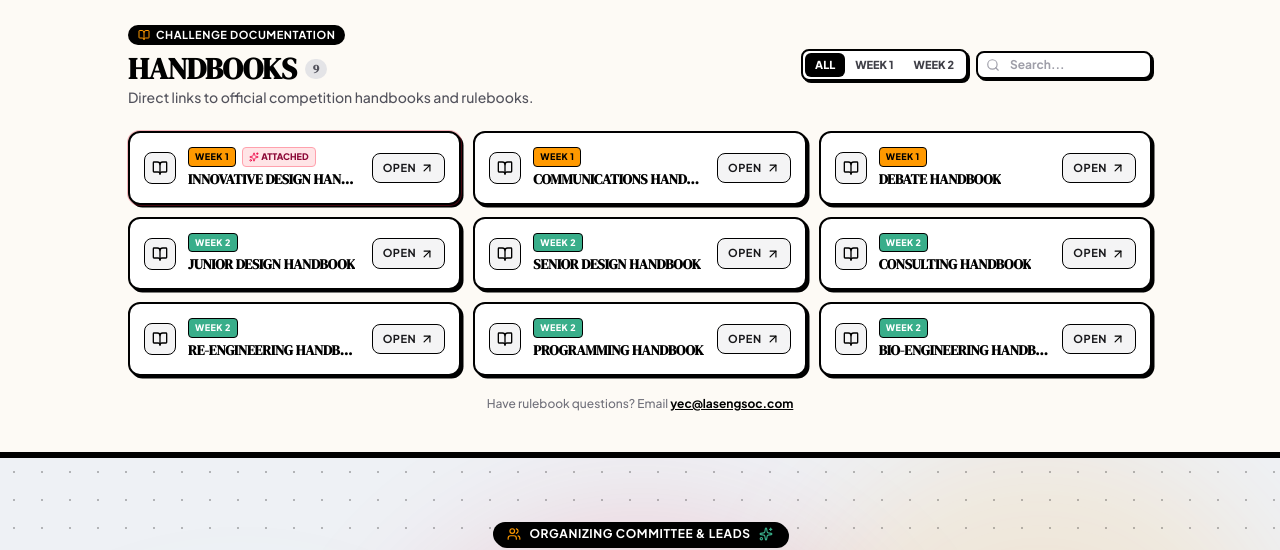
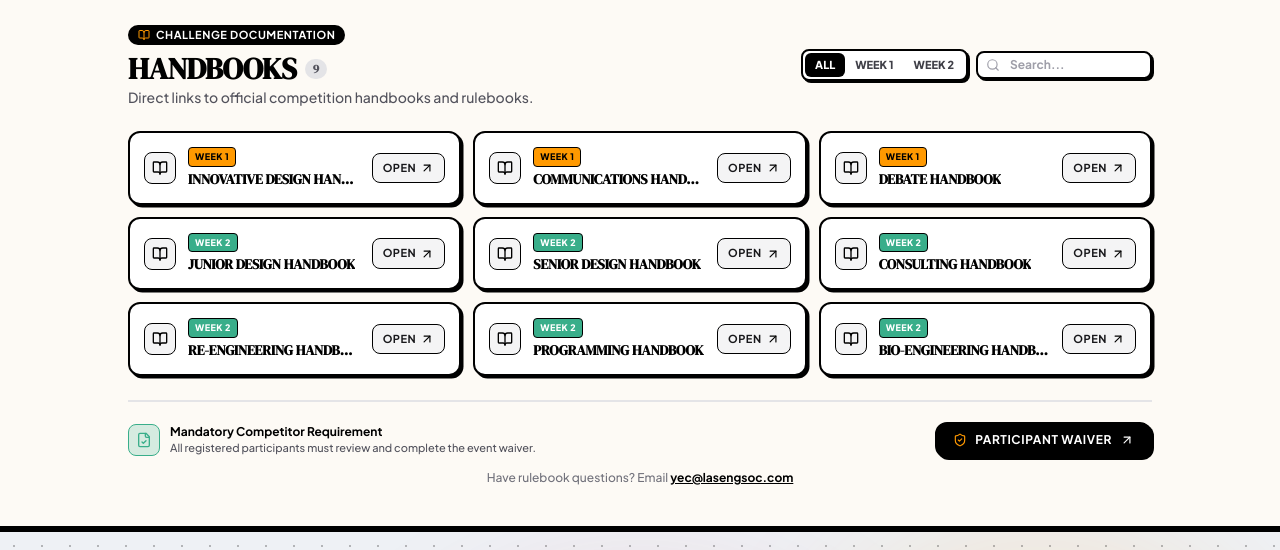
Before and after one commit to kaushikakolli-ux/yec-final, a React (Vite) app: page / in a window 1280 px wide. Shown: the part 3820-4370 px from the top of the page. Built offline with nearby package versions, Linux system fonts and the light colour scheme; a web font is replaced by a local one.

Commit message:
feat: add waiver modal component
Implement a waiver modal to standardize participant agreement protocols within the Handbooks section.

```diff
--- a/src/components/HandbooksSection.tsx
+++ b/src/components/HandbooksSection.tsx
@@ -3,11 +3,13 @@ import { HANDBOOKS_DATA, HandbookItem } from '../data/handbooksData';
 import {
   BookOpen,
   ArrowUpRight,
-  Sparkles,
-  Search
+  Search,
+  ShieldCheck,
+  FileCheck
 } from 'lucide-react';
 import { motion } from 'motion/react';
 import { playAudioBeep } from '../utils/confetti';
+import { WaiverModal } from './WaiverModal';
 
 interface HandbooksSectionProps {
   onSelectHandbook?: (handbook: HandbookItem) => void;
@@ -16,6 +18,7 @@ interface HandbooksSectionProps {
 export const HandbooksSection: React.FC<HandbooksSectionProps> = () => {
   const [selectedWeekFilter, setSelectedWeekFilter] = useState<'all' | 1 | 2>('all');
   const [searchQuery, setSearchQuery] = useState('');
+  const [isWaiverOpen, setIsWaiverOpen] = useState(false);
 
   const filteredHandbooks = HANDBOOKS_DATA.filter((item) => {
     const matchesWeek = selectedWeekFilter === 'all' || item.week === selectedWeekFilter;
@@ -109,11 +112,9 @@ export const HandbooksSection: React.FC<HandbooksSectionProps> = () => {
           </div>
         </div>
 
-        {/* Clean, Direct Handbook Links Grid */}
+        {/* Clean, Direct Handbook Links Grid (All uniformly styled) */}
         <div className="grid grid-cols-1 sm:grid-cols-2 lg:grid-cols-3 gap-3">
           {filteredHandbooks.map((item, index) => {
-            const isInnovative = item.challengeId === 'innovative-design';
-
             return (
               <motion.a
                 key={item.id}
@@ -126,9 +127,7 @@ export const HandbooksSection: React.FC<HandbooksSectionProps> = () => {
                 whileInView={{ opacity: 1, y: 0 }}
                 viewport={{ once: true }}
                 transition={{ duration: 0.25, delay: index * 0.02 }}
-                className={`group bg-white border-2 border-black rounded-xl p-3.5 shadow-[2.5px_2.5px_0px_0px_rgba(0,0,0,1)] hover:-translate-y-0.5 hover:shadow-[4px_4px_0px_0px_rgba(0,0,0,1)] hover:border-black transition-all flex items-center justify-between gap-3 text-left relative cursor-pointer active:translate-x-0.5 active:translate-y-0.5 ${
-                  isInnovative ? 'border-[#e31837] ring-1 ring-[#e31837]/30' : ''
-                }`}
+                className="group bg-white border-2 border-black rounded-xl p-3.5 shadow-[2.5px_2.5px_0px_0px_rgba(0,0,0,1)] hover:-translate-y-0.5 hover:shadow-[4px_4px_0px_0px_rgba(0,0,0,1)] hover:border-black transition-all flex items-center justify-between gap-3 text-left relative cursor-pointer active:translate-x-0.5 active:translate-y-0.5"
                 title={`Open ${item.title}`}
               >
                 <div className="flex items-center gap-3 min-w-0">
@@ -144,12 +143,6 @@ export const HandbooksSection: React.FC<HandbooksSectionProps> = () => {
                       >
                         Week {item.week}
                       </span>
-                      {isInnovative && (
-                        <span className="text-[9px] font-black uppercase px-1.5 py-0.5 rounded bg-rose-100 text-rose-900 border border-rose-300 flex items-center gap-0.5">
-                          <Sparkles className="w-2.5 h-2.5 text-rose-600" />
-                          Attached
-                        </span>
-                      )}
                     </div>
                     <h3 className="font-display text-sm font-black text-black uppercase tracking-tight group-hover:text-[#ff9900] transition-colors truncate">
                       {item.title}
@@ -168,8 +161,41 @@ export const HandbooksSection: React.FC<HandbooksSectionProps> = () => {
           })}
         </div>
 
-        {/* Minimal Footer helper */}
-        <div className="mt-5 text-center text-xs text-zinc-500 font-medium">
+        {/* Waiver Action Bar & Questions Helper */}
+        <div className="mt-6 pt-5 border-t-2 border-zinc-200 flex flex-col sm:flex-row items-center justify-between gap-4">
+          <div className="flex items-center gap-2.5 text-center sm:text-left">
+            <div className="w-8 h-8 rounded-lg bg-[#39ae8a]/20 border border-[#39ae8a] flex items-center justify-center shrink-0">
+              <FileCheck className="w-4 h-4 text-[#39ae8a]" />
+            </div>
+            <div>
+              <p className="text-xs font-bold text-black">
+                Mandatory Competitor Requirement
+              </p>
+              <p className="text-[11px] text-zinc-600 font-medium">
+                All registered participants must review and complete the event waiver.
+              </p>
+            </div>
+          </div>
+
+          <div className="flex flex-col sm:flex-row items-center gap-2.5 w-full sm:w-auto justify-end">
+            <button
+              type="button"
+              id="yec-participant-waiver-btn"
+              onClick={() => {
+                playAudioBeep(560, 'sine', 0.1);
+                setIsWaiverOpen(true);
+              }}
+              className="w-full sm:w-auto px-4 py-2 rounded-xl bg-black text-white hover:bg-[#ff9900] hover:text-black font-bold text-xs uppercase tracking-wider border-2 border-black transition-all flex items-center justify-center gap-2 shadow-[2px_2px_0px_0px_rgba(0,0,0,1)] hover:-translate-y-0.5 hover:shadow-[3px_3px_0px_0px_rgba(0,0,0,1)] active:translate-x-0.5 active:translate-y-0.5 cursor-pointer shrink-0"
+            >
+              <ShieldCheck className="w-3.5 h-3.5 text-[#ff9900]" />
+              <span>Participant Waiver</span>
+              <ArrowUpRight className="w-3.5 h-3.5" />
+            </button>
+          </div>
+        </div>
+
+        {/* Minimal Email link */}
+        <div className="mt-3 text-center text-xs text-zinc-500 font-medium">
           Have rulebook questions? Email{' '}
           <a
             href="mailto:yec@lasengsoc.com"
@@ -179,6 +205,12 @@ export const HandbooksSection: React.FC<HandbooksSectionProps> = () => {
           </a>
         </div>
       </div>
+
+      {/* Participant Waiver Modal */}
+      <WaiverModal
+        isOpen={isWaiverOpen}
+        onClose={() => setIsWaiverOpen(false)}
+      />
     </section>
   );
 };
--- /dev/null
+++ b/src/components/WaiverModal.tsx
@@ -0,0 +1,96 @@
+import React from 'react';
+import { X, ShieldCheck, Clock, Mail } from 'lucide-react';
+import { motion, AnimatePresence } from 'motion/react';
+import { playAudioBeep } from '../utils/confetti';
+
+interface WaiverModalProps {
+  isOpen: boolean;
+  onClose: () => void;
+}
+
+export const WaiverModal: React.FC<WaiverModalProps> = ({ isOpen, onClose }) => {
+  if (!isOpen) return null;
+
+  return (
+    <AnimatePresence>
+      <div
+        className="fixed inset-0 z-50 flex items-center justify-center p-4 bg-black/60 backdrop-blur-xs"
+        onClick={() => {
+          playAudioBeep(400, 'sine', 0.08);
+          onClose();
+        }}
+      >
+        <motion.div
+          initial={{ opacity: 0, scale: 0.95, y: 10 }}
+          animate={{ opacity: 1, scale: 1, y: 0 }}
+          exit={{ opacity: 0, scale: 0.95, y: 10 }}
+          transition={{ duration: 0.18 }}
+          onClick={(e) => e.stopPropagation()}
+          className="relative w-full max-w-md bg-white border-4 border-black rounded-2xl shadow-[8px_8px_0px_0px_rgba(0,0,0,1)] overflow-hidden text-center"
+        >
+          {/* Header Bar */}
+          <div className="p-4 bg-[#ff9900] border-b-4 border-black flex items-center justify-between">
+            <div className="flex items-center gap-2">
+              <ShieldCheck className="w-5 h-5 text-black" />
+              <span className="font-display text-sm font-black uppercase tracking-wider text-black">
+                Participant Waiver
+              </span>
+            </div>
+            <button
+              type="button"
+              onClick={() => {
+                playAudioBeep(400, 'sine', 0.08);
+                onClose();
+              }}
+              className="w-7 h-7 rounded-lg bg-white hover:bg-black hover:text-white text-black font-bold border-2 border-black flex items-center justify-center transition-colors shadow-[1.5px_1.5px_0px_0px_rgba(0,0,0,1)] cursor-pointer"
+              aria-label="Close"
+            >
+              <X className="w-4 h-4" />
+            </button>
+          </div>
+
+          {/* Body Content */}
+          <div className="p-6 sm:p-8 flex flex-col items-center justify-center space-y-4">
+            <div className="w-14 h-14 rounded-2xl bg-amber-100 border-2 border-black flex items-center justify-center shadow-[3px_3px_0px_0px_rgba(0,0,0,1)]">
+              <Clock className="w-7 h-7 text-[#ff9900]" />
+            </div>
+
+            <div>
+              <span className="inline-block px-3 py-1 rounded-full bg-zinc-100 border border-black text-xs font-black uppercase tracking-wider text-zinc-700 mb-2">
+                Status Notice
+              </span>
+              <h3 className="font-display text-2xl sm:text-3xl font-black uppercase tracking-tight text-black">
+                Link to be Updated
+              </h3>
+            </div>
+
+            <p className="text-xs sm:text-sm text-zinc-600 font-medium max-w-xs leading-relaxed">
+              The official 2026/2027 YEC participant waiver and release form link will be updated here shortly.
+            </p>
+
+            <div className="pt-2 w-full flex flex-col sm:flex-row items-center justify-center gap-2.5">
+              <a
+                href="mailto:yec@lasengsoc.com?subject=YEC%20Participant%20Waiver%20Inquiry"
+                className="w-full sm:w-auto px-4 py-2 rounded-xl bg-zinc-100 hover:bg-zinc-200 text-zinc-800 font-bold text-xs uppercase border-2 border-black flex items-center justify-center gap-1.5 transition-colors"
+              >
+                <Mail className="w-3.5 h-3.5" />
+                <span>Contact YEC</span>
+              </a>
+
+              <button
+                type="button"
+                onClick={() => {
+                  playAudioBeep(450, 'sine', 0.08);
+                  onClose();
+                }}
+                className="w-full sm:w-auto px-5 py-2 rounded-xl bg-black text-white hover:bg-[#ff9900] hover:text-black font-bold text-xs uppercase tracking-wider border-2 border-black transition-colors shadow-[2px_2px_0px_0px_rgba(0,0,0,1)] cursor-pointer"
+              >
+                Got It
+              </button>
+            </div>
+          </div>
+        </motion.div>
+      </div>
+    </AnimatePresence>
+  );
+};
```
